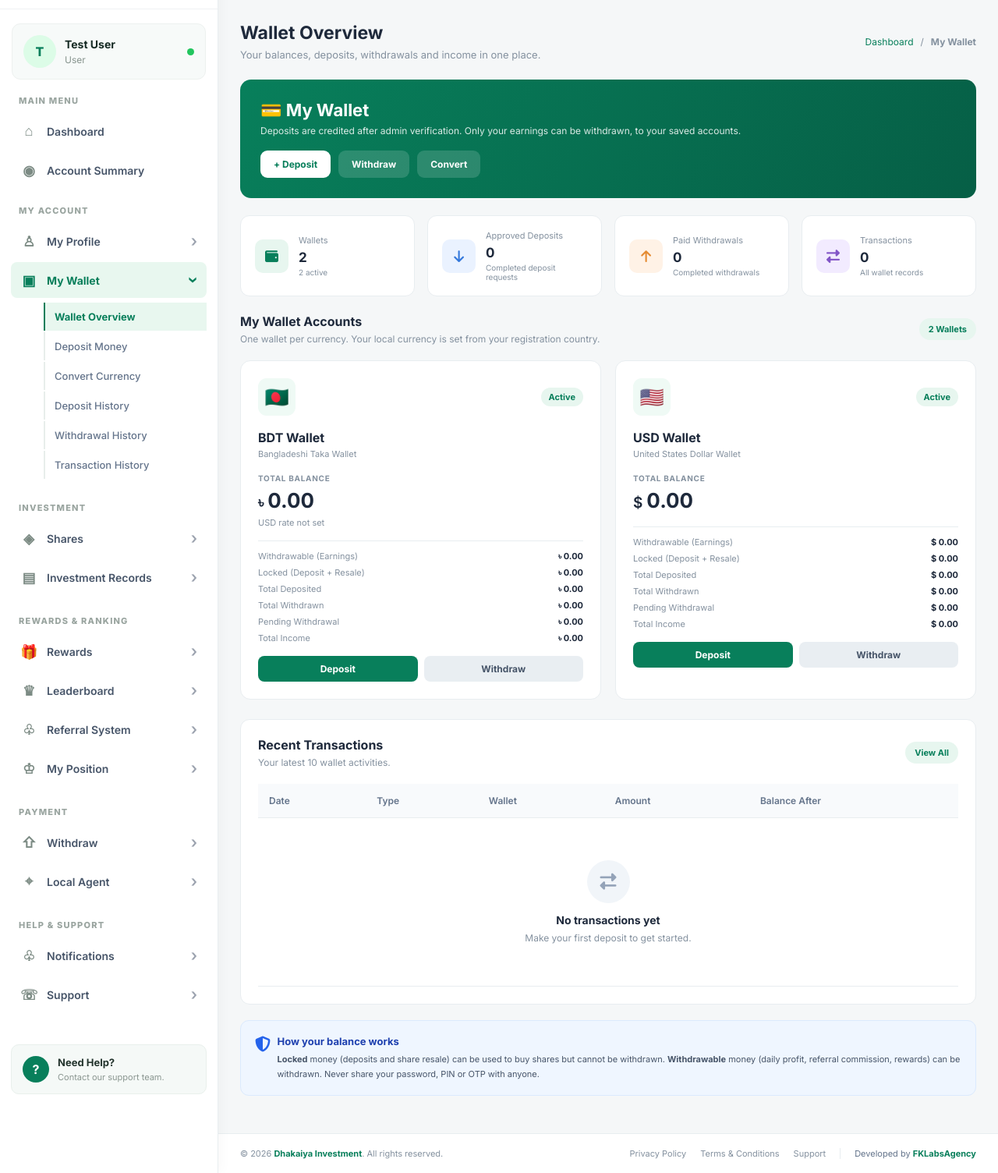
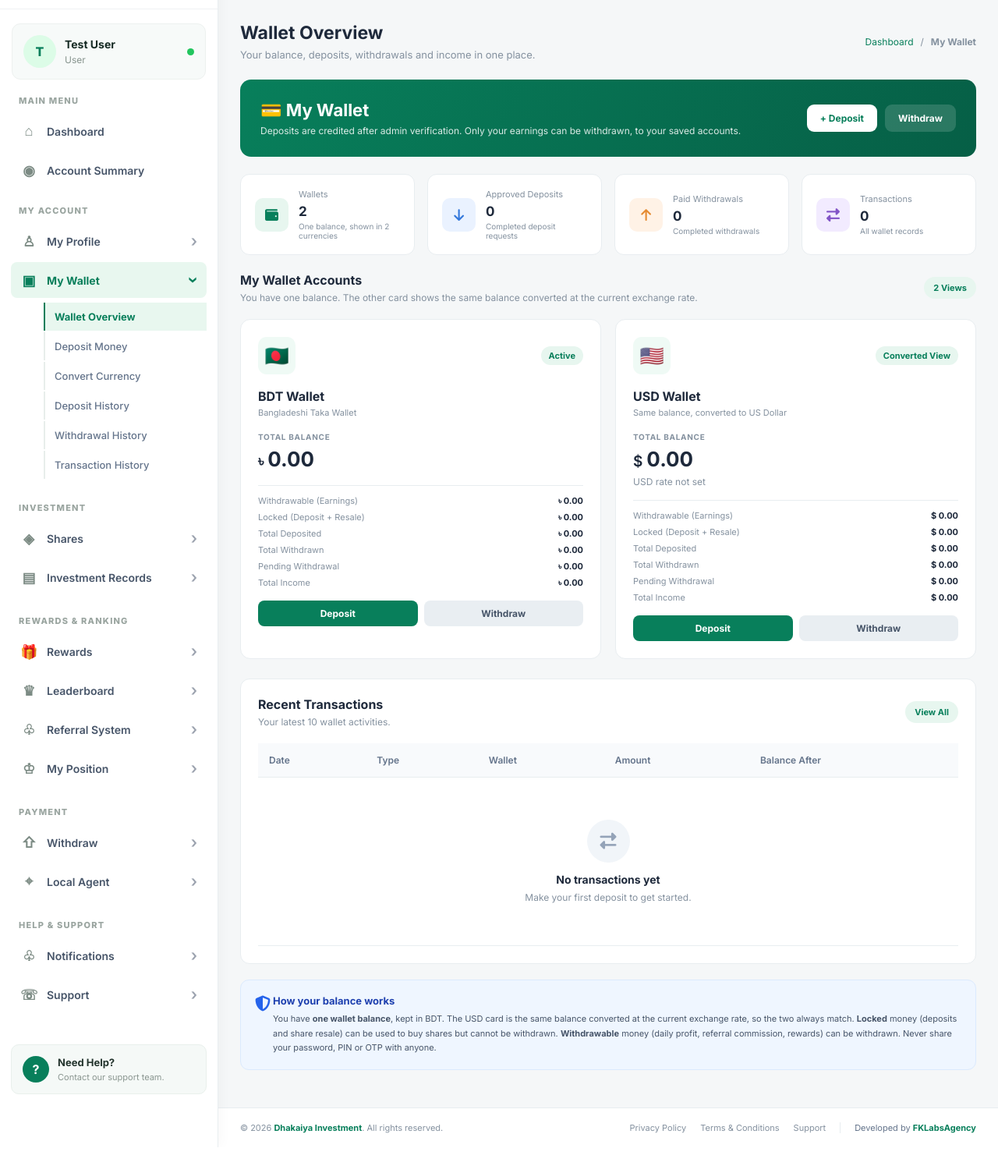
Before and after one commit to mdfahimhossens1/dhakaiya-investments, a Laravel app: page /user/wallet in a window 1280 px wide. Shown: the part 72-1576 px from the top of the page at 78% size. After the commit the page ends 1543 px from the top, so only its background shows below. Run offline with Laravel 12, Linux system fonts and the light colour scheme; a user stored in the database is signed in; data comes from the database, SQL or seed files in the repository; data that the repository does not hold is empty; parts of the project's set-up code (start-up, migrations or seed data) failed here and were passed over.

Commit message:
wallet updated

```diff
--- a/app/Http/Controllers/User/WalletController.php
+++ b/app/Http/Controllers/User/WalletController.php
@@ -126,86 +126,77 @@ class WalletController extends Controller
     $user = auth()->user();
 
     $country = strtoupper($user->country ?? 'BD');
+    $local   = $this->getCountryCurrency($country);
+    $base    = $local['code'];                       // আসল ব্যালেন্সের কারেন্সি (BDT)
 
-        $localCurrency = $this->getCountryCurrency($country);
-
-        $localWallet = [
-            'name' => $localCurrency['code'] . ' Wallet',
-            'currency' => $localCurrency['code'],
-            'symbol' => $localCurrency['symbol'],
-            'description' => $localCurrency['name'] . ' Wallet',
-            'status' => 'Not Activated',
-            'icon' => $this->getCountryFlag($country),
-        ];
-
-        $wallets = [$localWallet];
-
-        // Add USD only when the local currency is not already USD.
-        if ($localCurrency['code'] !== 'USD') {
-            $wallets[] = [
-                'name' => 'USD Wallet',
-                'currency' => 'USD',
-                'symbol' => '$',
-                'description' => 'United States Dollar Wallet',
-                'status' => 'Not Activated',
-                'icon' => '🇺🇸',
-            ];
-        }
-
-        // প্রতিটি Wallet-এ আসল ব্যালেন্স ও হিসাব যোগ করা
-        foreach ($wallets as $i => $w) {
+    // একটাই Wallet
     $row = Wallet::firstOrCreate(
-                ['user_id' => $user->id, 'currency' => $w['currency']],
+        ['user_id' => $user->id, 'currency' => $base],
         ['balance' => 0, 'withdrawable_balance' => 0]
     );
 
-            $cur = $w['currency'];
+    $raw = [
+        'balance'          => $row->balance,
+        'withdrawable'     => $row->withdrawable_balance,
+        'principal'        => $row->principal_balance,
+        'total_deposit'    => $user->walletTransactions()->where('currency', $base)->where('type', 'deposit')->sum('amount'),
+        'total_withdraw'   => $user->withdrawRequests()->where('currency', $base)->where('status', 'approved')->sum('net_amount'),
+        'pending_withdraw' => $user->withdrawRequests()->where('currency', $base)->where('status', 'pending')->sum('amount'),
+        'total_income'     => $user->walletTransactions()->where('currency', $base)->income()->sum('amount'),
+    ];
 
-            $wallets[$i]['status'] = 'Active';
-            $wallets[$i]['balance'] = $row->balance;
-            $wallets[$i]['withdrawable'] = $row->withdrawable_balance;
-            $wallets[$i]['principal'] = $row->principal_balance;
-            $wallets[$i]['total_deposit'] = $user->walletTransactions()
-                ->where('currency', $cur)->where('type', 'deposit')->sum('amount');
-            $wallets[$i]['total_withdraw'] = $user->withdrawRequests()
-                ->where('currency', $cur)->where('status', 'approved')->sum('net_amount');
-            $wallets[$i]['pending_withdraw'] = $user->withdrawRequests()
-                ->where('currency', $cur)->where('status', 'pending')->sum('amount');
-            $wallets[$i]['total_income'] = $user->walletTransactions()
-                ->where('currency', $cur)->income()->sum('amount');
+    // Card 1: নিজের দেশের কারেন্সি (আসল ব্যালেন্স)
+    $wallets = [
+        array_merge([
+            'name'         => $base . ' Wallet',
+            'currency'     => $base,
+            'symbol'       => $local['symbol'],
+            'description'  => $local['name'] . ' Wallet',
+            'status'       => 'Active',
+            'icon'         => $this->getCountryFlag($country),
+            'display_only' => false,
+            'rate_missing' => false,
+        ], $raw),
+    ];
+
+    // Card 2: USD (একই ব্যালেন্স, শুধু কনভার্ট করে দেখানো)
+    if ($base !== 'USD') {
+        $usd = [
+            'name'         => 'USD Wallet',
+            'currency'     => 'USD',
+            'symbol'       => '$',
+            'description'  => 'Same balance, converted to US Dollar',
+            'status'       => 'Converted View',
+            'icon'         => '🇺🇸',
+            'display_only' => true,
+            'rate_missing' => false,
+        ];
+
+        foreach ($raw as $key => $amount) {
+            $converted = $this->convertFor((string) $amount, $base, 'USD');
+
+            if ($converted === null) {
+                $usd['rate_missing'] = true;
+                $converted = '0.00';
             }
-        $shareSvc = app(\App\Services\ShareService::class);
-        $totalUsd = '0.00';
-        $usdReady = true;
 
-        foreach ($wallets as $i => $w) {
-            $usd = $w['currency'] === 'USD' ? (string) $w['balance']
-                : $shareSvc->convertAmount((string) $w['balance'], $w['currency'], 'USD');
+            $usd[$key] = $converted;
+        }
 
-            $wallets[$i]['usd_equivalent'] = $w['currency'] === 'USD' ? null : $usd;
+        $wallets[] = $usd;
+    }
 
-            if ($usd === null) {
-                $usdReady = false;
-            } else {
-                $totalUsd = bcadd($totalUsd, $usd, 2);
-            }
-        }
     $summary = [
-            'total_wallets' => count($wallets),
-            'active_wallets' => count($wallets),
-            'total_deposits' => $user->depositRequests()->where('status', 'approved')->count(),
-            'total_withdrawals' => $user->withdrawRequests()->where('status', 'approved')->count(),
+        'total_wallets'      => count($wallets),
+        'active_wallets'     => count($wallets),
+        'total_deposits'     => $user->depositRequests()->where('status', 'approved')->count(),
+        'total_withdrawals'  => $user->withdrawRequests()->where('status', 'approved')->count(),
         'total_transactions' => $user->walletTransactions()->count(),
     ];
 
     $recentTransactions = $user->walletTransactions()->latest()->limit(10)->get();
 
-        return view('user.wallet.index', compact(
-            'user',
-            'wallets',
-            'summary',
-            'recentTransactions'
-        ));
+    return view('user.wallet.index', compact('user', 'wallets', 'summary', 'recentTransactions'));
 }
 
     /* ================================================================== */
@@ -491,9 +482,7 @@ class WalletController extends Controller
     /** নিজের দেশের কারেন্সি + USD (index() এর নিয়মের সাথে এক) */
 private function walletCurrencies(User $user): array
 {
-        $local = $this->getCountryCurrency(strtoupper($user->country ?? 'BD'))['code'];
-
-        return $local === 'USD' ? ['USD'] : [$local, 'USD'];
+    return [$this->getCountryCurrency(strtoupper($user->country ?? 'BD'))['code']];
 }
 
     private function resolveCurrency(Request $request, array $currencies): string
@@ -543,4 +532,14 @@ class WalletController extends Controller
 
         return $next->isFuture() ? $next : null;
     }
+
+    /** $from → $to কনভার্ট। একই হলে যেমন আছে তেমন। Rate না থাকলে null */
+private function convertFor(string $amount, string $from, string $to): ?string
+{
+    if ($from === $to) {
+        return number_format((float) $amount, 2, '.', '');
     }
+
+    return app(\App\Services\ShareService::class)->convertAmount($amount, $from, $to);
+}
+}
--- a/resources/views/user/wallet/index.blade.php
+++ b/resources/views/user/wallet/index.blade.php
@@ -11,7 +11,7 @@
     <div class="wl-head">
         <div>
             <h2>Wallet Overview</h2>
-            <p>Your balances, deposits, withdrawals and income in one place.</p>
+            <p>Your balance, deposits, withdrawals and income in one place.</p>
         </div>
         <div class="wl-crumb">
             <a href="{{ route('user.dashboard') }}">Dashboard</a><span>/</span><strong>My Wallet</strong>
@@ -28,14 +28,13 @@
         <div class="wl-hero-actions">
             <a href="{{ route('user.deposit') }}">+ Deposit</a>
             <a href="{{ route('user.withdraw') }}" class="alt">Withdraw</a>
-            <a href="{{ route('user.wallet.convert') }}" class="alt">Convert</a>
         </div>
     </div>
 
     <div class="wl-stats">
         <div class="wl-stat">
             <div class="ic"><i class="fas fa-wallet"></i></div>
-            <div><p>Wallets</p><h3>{{ $summary['total_wallets'] }}</h3><small>{{ $summary['active_wallets'] }} active</small></div>
+            <div><p>Wallets</p><h3>{{ $summary['total_wallets'] }}</h3><small>One balance, shown in {{ $summary['active_wallets'] }} {{ $summary['active_wallets'] > 1 ? 'currencies' : 'currency' }}</small></div>
         </div>
         <div class="wl-stat">
             <div class="ic blue"><i class="fas fa-arrow-down"></i></div>
@@ -54,9 +53,9 @@
     <div class="wl-card-h">
         <div>
             <h3>My Wallet Accounts</h3>
-            <p>One wallet per currency. Your local currency is set from your registration country.</p>
+            <p>You have one balance. The other card shows the same balance converted at the current exchange rate.</p>
         </div>
-        <span class="wl-pill">{{ count($wallets) }} Wallets</span>
+        <span class="wl-pill">{{ count($wallets) }} {{ count($wallets) > 1 ? 'Views' : 'View' }}</span>
     </div>
 
     <div class="wl-wallets">
@@ -72,11 +71,17 @@
 
                 <div class="wl-bal-l">TOTAL BALANCE</div>
                 <div class="wl-bal"><span>{{ $w['symbol'] }}</span>{{ number_format((float) $w['balance'], 2) }}</div>
-@if($w['usd_equivalent'] !== null)
-    <div style="margin:-12px 0 16px;font-size:12px;color:var(--muted)">≈ $ {{ number_format((float) $w['usd_equivalent'], 2) }} USD</div>
-@elseif($w['currency'] !== 'USD')
-    <div style="margin:-12px 0 16px;font-size:11px;color:var(--muted)">USD rate not set</div>
-@endif
+
+                @if($w['display_only'])
+                    <div style="margin:-12px 0 16px;font-size:12px;color:var(--muted)">
+                        @if($w['rate_missing'])
+                            USD rate not set
+                        @else
+                            Display only · converted from your {{ $wallets[0]['currency'] }} balance
+                        @endif
+                    </div>
+                @endif
+
                 <div class="wl-mini">
                     <div><span>Withdrawable (Earnings)</span><strong class="wl-pos">{{ $w['symbol'] }} {{ number_format((float) $w['withdrawable'], 2) }}</strong></div>
                     <div><span>Locked (Deposit + Resale)</span><strong>{{ $w['symbol'] }} {{ number_format((float) $w['principal'], 2) }}</strong></div>
@@ -87,8 +92,8 @@
                 </div>
 
                 <div class="wl-wact">
-                    <a href="{{ route('user.deposit', ['currency' => $w['currency']]) }}">Deposit</a>
-                    <a href="{{ route('user.withdraw', ['currency' => $w['currency']]) }}" class="alt">Withdraw</a>
+                    <a href="{{ route('user.deposit') }}">Deposit</a>
+                    <a href="{{ route('user.withdraw') }}" class="alt">Withdraw</a>
                 </div>
             </div>
         @endforeach
@@ -133,7 +138,7 @@
         <i class="fas fa-shield-alt"></i>
         <div>
             <h4>How your balance works</h4>
-            <p><strong>Locked</strong> money (deposits and share resale) can be used to buy shares but cannot be withdrawn. <strong>Withdrawable</strong> money (daily profit, referral commission, rewards) can be withdrawn. Never share your password, PIN or OTP with anyone.</p>
+            <p>You have <strong>one wallet balance</strong>, kept in {{ $wallets[0]['currency'] }}. @if(count($wallets) > 1)The USD card is the same balance converted at the current exchange rate, so the two always match. @endif <strong>Locked</strong> money (deposits and share resale) can be used to buy shares but cannot be withdrawn. <strong>Withdrawable</strong> money (daily profit, referral commission, rewards) can be withdrawn. Never share your password, PIN or OTP with anyone.</p>
         </div>
     </div>
 
```
Lines whose indentation alone changed are shown as unchanged.
